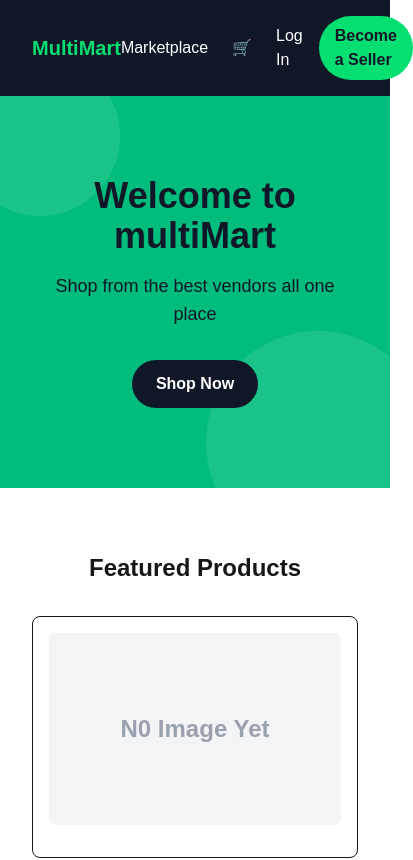
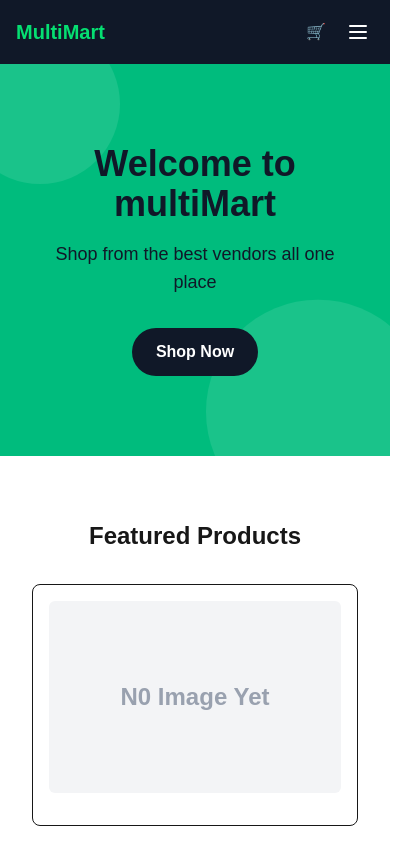
Before and after one commit to kalhub96/multi-vendor-marketplace, a Next.js app: page / in a window 390 px wide. Shown: the top 860 px of the page, 413 px wide, since content can reach past the window. Built offline with nearby package versions, Linux system fonts and the light colour scheme.

Commit message:
enhance Navbar component with mobile menu toggle and dropdown functionality

```diff
--- a/components/navbar.tsx
+++ b/components/navbar.tsx
@@ -1,33 +1,80 @@
+"use client"
+
+import { useState } from "react"
 import Link from "next/link"
 import CartBadge from "@/components/cart-badge"
 import AuthButton from "@/components/auth-button"
 import SearchBar from "@/components/search-bar"
 
 export default function Navbar() {
+  const [mobileMenuOpen, setMobileMenuOpen] = useState(false)
+
   return (
-    <nav className="bg-gray-900 text-white px-8 py-4">
+    <nav className="bg-gray-900 text-white px-4 sm:px-8 py-4 relative">
       <div className="flex items-center justify-between max-w-6xl mx-auto">
 
-        <Link href="/" className="text-green-400 font-bold text-xl">
+        {/* LOGO */}
+        <Link href="/" className="text-green-400 font-bold text-xl shrink-0">
           MultiMart
         </Link>
 
-        <SearchBar />
+        {/* SEARCH BAR — hidden on mobile, shown on md+ */}
+        <div className="hidden md:block">
+          <SearchBar />
+        </div>
 
-        <div className="flex items-center gap-6">
+        {/* DESKTOP RIGHT SIDE — hidden on mobile */}
+        <div className="hidden md:flex items-center gap-6">
           <Link
             href="/products"
             className="hover:text-green-400 transition-colors"
           >
             Marketplace
           </Link>
-
           <CartBadge />
-
           <AuthButton />
         </div>
 
+        {/* MOBILE RIGHT SIDE — cart + hamburger, hidden on md+ */}
+        <div className="flex md:hidden items-center gap-4">
+          <CartBadge />
+          <button
+            type="button"
+            onClick={() => setMobileMenuOpen(!mobileMenuOpen)}
+            className="text-white p-1"
+            aria-label="Toggle menu"
+          >
+            {mobileMenuOpen ? (
+              // X ICON
+              <svg className="w-6 h-6" fill="none" viewBox="0 0 24 24" stroke="currentColor">
+                <path strokeLinecap="round" strokeLinejoin="round" strokeWidth={2} d="M6 18L18 6M6 6l12 12" />
+              </svg>
+            ) : (
+              // HAMBURGER ICON
+              <svg className="w-6 h-6" fill="none" viewBox="0 0 24 24" stroke="currentColor">
+                <path strokeLinecap="round" strokeLinejoin="round" strokeWidth={2} d="M4 6h16M4 12h16M4 18h16" />
+              </svg>
+            )}
+          </button>
+        </div>
       </div>
+
+      {/* MOBILE DROPDOWN MENU */}
+      {mobileMenuOpen && (
+        <div className="md:hidden mt-4 pt-4 border-t border-gray-800 flex flex-col gap-4 max-w-6xl mx-auto">
+          <SearchBar />
+          <Link
+            href="/products"
+            onClick={() => setMobileMenuOpen(false)}
+            className="hover:text-green-400 transition-colors"
+          >
+            Marketplace
+          </Link>
+          <div onClick={() => setMobileMenuOpen(false)}>
+            <AuthButton />
+          </div>
+        </div>
+      )}
     </nav>
   )
 }
```
